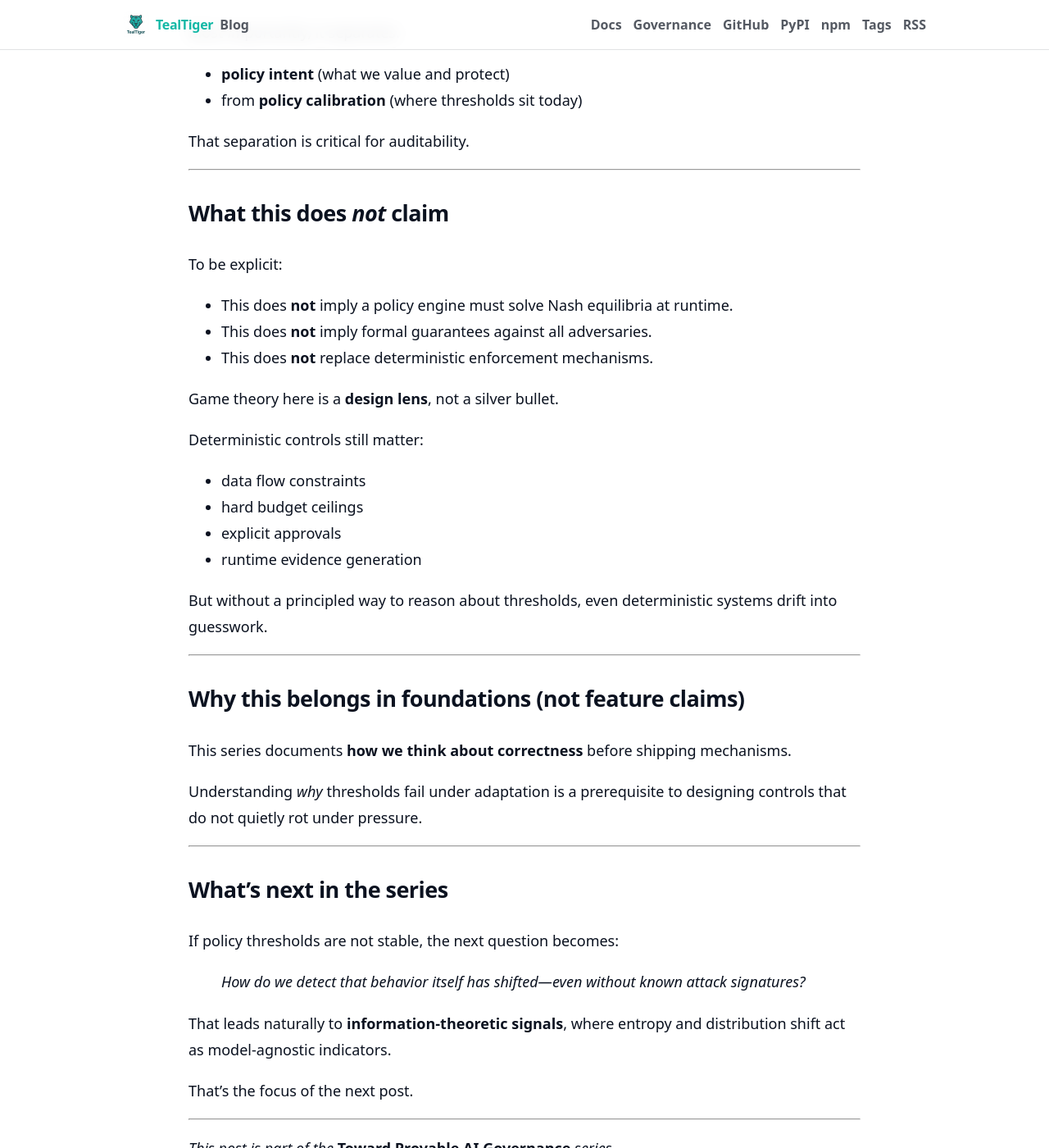
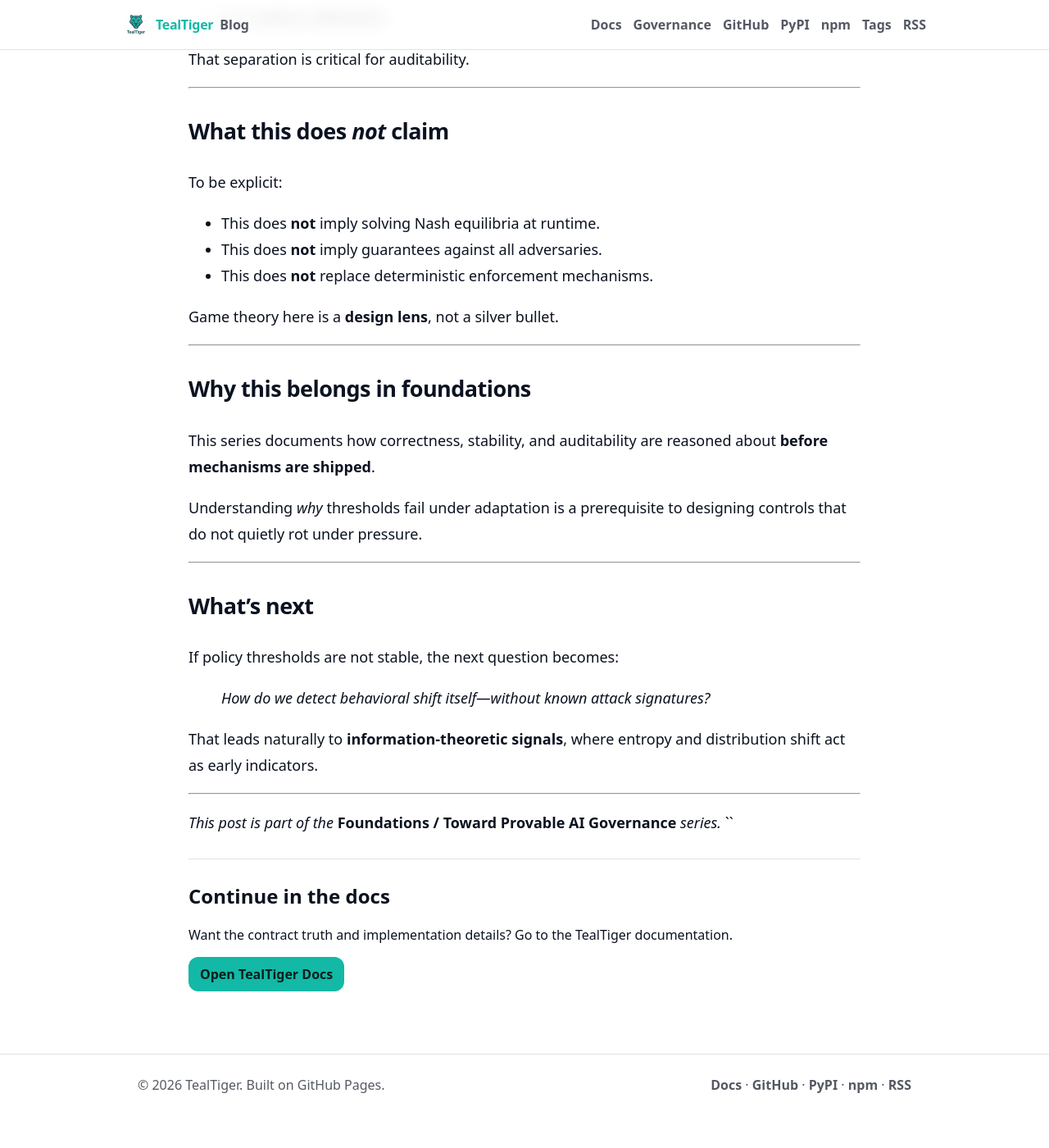
Before and after one commit to agentguard-ai/TealTiger-Blogs, a Jekyll site: the page built from _posts/2026-04-03-stop-guessing-policy-thresholds-game-theoretic-view.md, in a window 1280 px wide and 1400 px high, scrolled down 3463 px. Shown: the whole window at 82% size. Built offline with Jekyll 4.4.1, drawn with Linux system fonts in a browser that asks for light colours; after the commit the page ends 4823 px from its top, so only the background shows below that; some of the changed text lies outside the part shown.

Commit message:
Update 2026-04-03-stop-guessing-policy-thresholds-game-theoretic-view.md

```diff
--- a/_posts/2026-04-03-stop-guessing-policy-thresholds-game-theoretic-view.md
+++ b/_posts/2026-04-03-stop-guessing-policy-thresholds-game-theoretic-view.md
@@ -1,14 +1,18 @@
 ---
+layout: post
 title: "Stop Guessing Policy Thresholds: A Game-Theoretic View of AI Guardrails"
 description: Static thresholds in AI guardrails fail under adaptive pressure. A game-theoretic lens explains why—and what principled enforcement could look like.
 tags: [foundations, governance, runtime, security-theory, agents]
+category: governance
 
-series: "Toward Provable AI Governance"
-series_order: 1
+series: foundations
+series_order: 2
 status: design-notes
 ---
 
-> **Status note:** This post explores scientific foundations that can improve auditability and correctness in AI security systems. Some mechanisms described are **design direction** and may not be implemented in current TealTiger releases.
+> **Status note:**
+> This post explores scientific foundations that can improve auditability and correctness in AI security systems.
+> Some mechanisms described are **design direction** and may not be implemented in current TealTiger releases.
 
 ---
 
@@ -100,12 +104,6 @@
 
 That assumption does not hold in agentic systems.
 
-In agentic environments:
-
-- **enforcement decisions influence future behavior**
-- thresholds become signals
-- rigidity becomes a vulnerability
-
 ---
 
 ## What a principled approach could enable
@@ -118,8 +116,8 @@
 
 Most importantly, it separates:
 
-- **policy intent** (what we value and protect)
-- from **policy calibration** (where thresholds sit today)
+- **policy intent**
+- from **policy calibration**
 
 That separation is critical for auditability.
 
@@ -129,41 +127,31 @@
 
 To be explicit:
 
-- This does **not** imply a policy engine must solve Nash equilibria at runtime.
-- This does **not** imply formal guarantees against all adversaries.
+- This does **not** imply solving Nash equilibria at runtime.
+- This does **not** imply guarantees against all adversaries.
 - This does **not** replace deterministic enforcement mechanisms.
 
 Game theory here is a **design lens**, not a silver bullet.
 
-Deterministic controls still matter:
-
-- data flow constraints
-- hard budget ceilings
-- explicit approvals
-- runtime evidence generation
-
-But without a principled way to reason about thresholds, even deterministic systems drift into guesswork.
-
 ---
 
-## Why this belongs in foundations (not feature claims)
+## Why this belongs in foundations
 
-This series documents **how we think about correctness** before shipping mechanisms.
+This series documents how correctness, stability, and auditability are reasoned about **before mechanisms are shipped**.
 
 Understanding *why* thresholds fail under adaptation is a prerequisite to designing controls that do not quietly rot under pressure.
 
 ---
 
-## What’s next in the series
+## What’s next
 
 If policy thresholds are not stable, the next question becomes:
 
-> *How do we detect that behavior itself has shifted—even without known attack signatures?*
+> *How do we detect behavioral shift itself—without known attack signatures?*
 
-That leads naturally to **information‑theoretic signals**, where entropy and distribution shift act as model‑agnostic indicators.
-
-That’s the focus of the next post.
+That leads naturally to **information‑theoretic signals**, where entropy and distribution shift act as early indicators.
 
 ---
 
-*This post is part of the* **Toward Provable AI Governance** *series.*
+*This post is part of the* **Foundations / Toward Provable AI Governance** *series.*
+``
```
